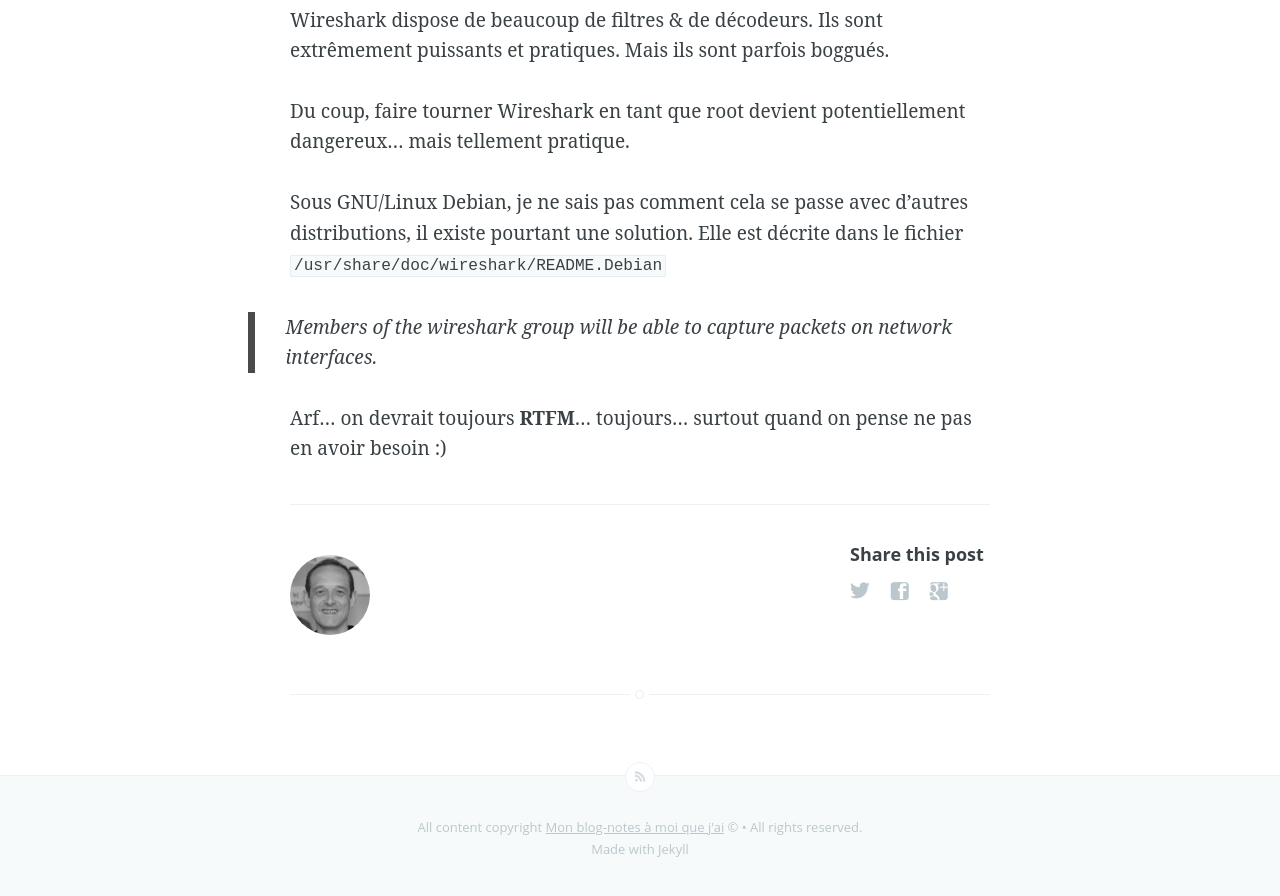
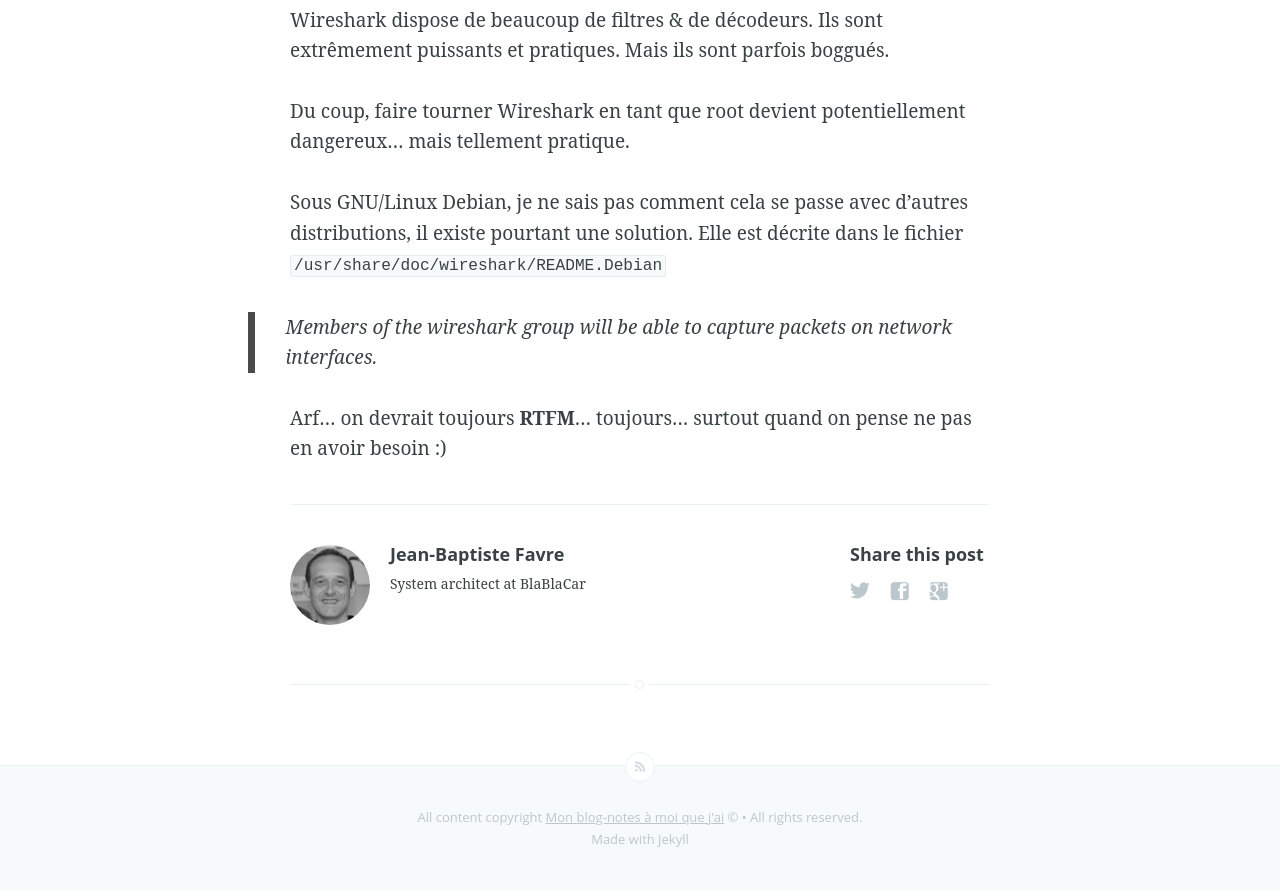
Before and after one commit to jbfavre/jbfavre.org, a Jekyll site: the page built from _posts/2013-05-17-RTFM-encore-et-toujours-tu-appliqueras.md, in a window 1280 px wide and 900 px high, scrolled down 1014 px. Shown: the top 896 px of the window. Built offline with Jekyll 4.4.1, drawn with Linux system fonts in a browser that asks for light colours; Markdown is read by kramdown in place of the engine named in the settings.

Commit message:
Update config

```diff
--- a/_config.yml
+++ b/_config.yml
@@ -1,21 +1,23 @@
 name: Mon blog-notes à moi que j'ai
 description: Le meilleur du pire de mes flux RSS (et de Twitter)
-meta_description: "Your New Jekyll Site, Blogging about stuffs"
+meta_description: "Personal blog of a devops sysadmin"
 logo: images/me.jpg
 baseurl: "/"
 domain: blog.jbfav.re
 
 timezone: Europe/Paris
 
-markdown: redcarpet
 highlighter: false
-logo: false
 paginate: 15
+paginate_path: "/page:num"
+paginate_per_category: true
 
 
 # Details for the RSS feed generator
 url:            'blog.jbfav.re'
-author:         'Jean-Baptiste Favre'
+author:
+  fullname: 'Jean-Baptiste Favre'
+  bio: 'System architect at BlaBlaCar'
 
 github: jbfavre
 twitter: jbfavre
```
